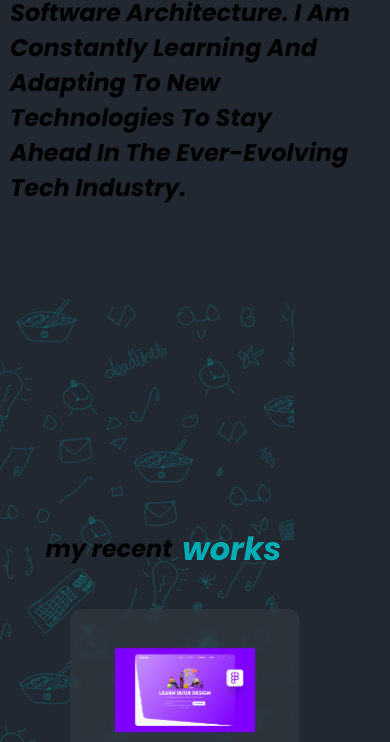
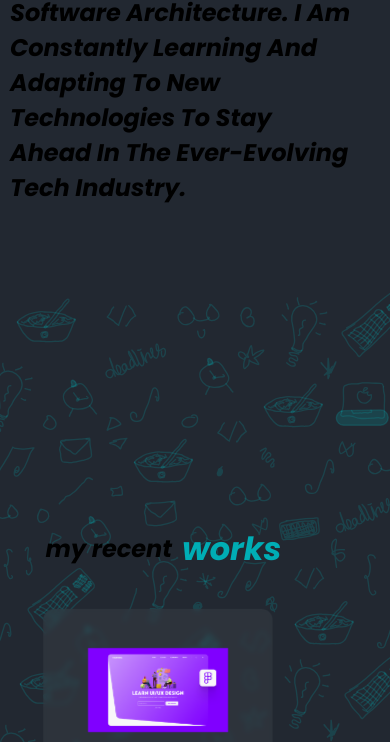
Before and after one commit to ebrahimnasser820-jpg/profile, a plain HTML site: page index.html in a window 390 px wide. Shown: the part 1797-2539 px from the top of the page. Drawn offline with Linux system fonts and the light colour scheme.

Commit message:
Add files via upload

```diff
--- a/moble.css
+++ b/moble.css
@@ -101,7 +101,7 @@
 
     .works {
         margin: 5rem -6rem;
-        width: 100%;
+        width: 126%;
     }
 
     .works ul {
```
Also changed, not shown: index.html (+1 -2 lines).
